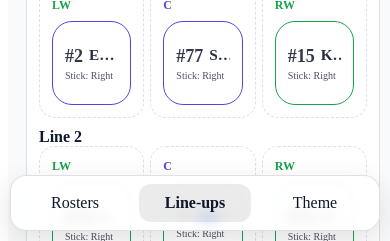
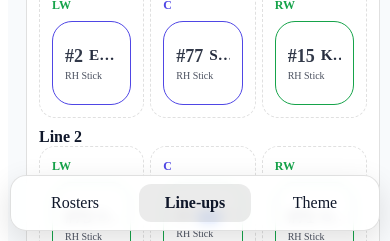
Before and after one commit to Newik83CZ/IceHockeyLineBuilder, a React (Vite) app: page /lineups in a window 390 px wide. Both pictures are taken after a click on the button "Auto-build lines". Shown: the part 603-844 px from the top of the page. Built offline with nearby package versions, Linux system fonts and the light colour scheme.

Commit message:
Fixing for phone

```diff
--- a/src/pages/Lineups.jsx
+++ b/src/pages/Lineups.jsx
@@ -172,7 +172,7 @@ function DraggablePlayer({ id, label, sublabel, preferredPosition }) {
               <span
                 ref={badgeRef}
                 style={{
-                  fontSize: 10,
+                  fontSize: `${textSize * 1.05}px`,
                   fontWeight: 900,
                   padding: "2px 2px",
                   borderRadius: 8,
@@ -212,6 +212,7 @@ function DraggablePlayer({ id, label, sublabel, preferredPosition }) {
                 minWidth: 0,
                 overflow: "hidden",
                 textOverflow: "ellipsis",
+                fontSize: `${textSize * 1.01}px`,
                 fontWeight: 900,
                 opacity: 0.95,
               }}
@@ -391,8 +392,8 @@ function canPlayMismatch(player, posCode) {
 
 function stickLabel(player) {
   if (!player) return "";
-  if (player.stick === "Left") return "Stick: Left";
-  if (player.stick === "Right") return "Stick: Right";
+  if (player.stick === "Left") return "LH Stick";
+  if (player.stick === "Right") return "RH Stick";
   return "";
 }
 
```
